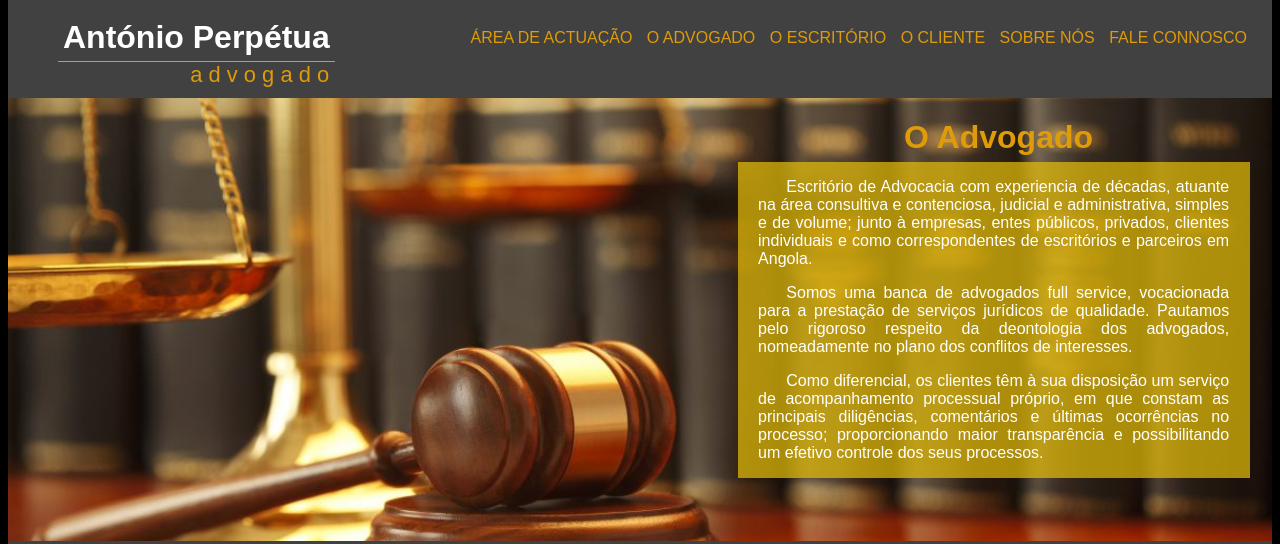
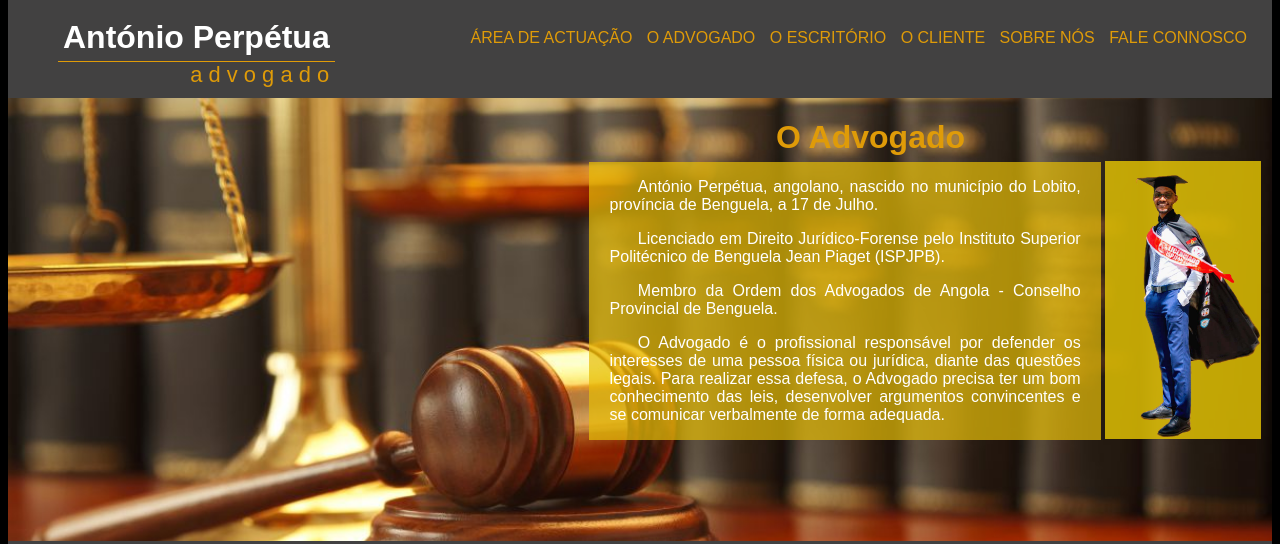
Before and after one commit to aperpetua/antonioperpetua-advogado, a plain HTML site: page textos/advogado.html in a window 1280 px wide. Shown: the top 544 px of the page. Drawn offline with Linux system fonts and the light colour scheme.

Commit message:
actualização o advogado

```diff
--- a/css/interface.css
+++ b/css/interface.css
@@ -58,6 +58,7 @@ ul#_menu li, a{
 li.menu a:hover{
     background-color: rgba(255, 255, 255, 1);
     color: #df9b08;
+    transition: 0.5s;
 }
 
 /*Menu Suspenso*/
--- a/css/todos.css
+++ b/css/todos.css
@@ -1,13 +1,28 @@
-section#texto{
+section#texto, #textoadvo{
     position: absolute;
-    background-color: rgba(231, 191, 9, 0.705);
+    background-color: rgba(231, 190, 8, 0.706);
     width: 40%;
     margin-left: 57%;
     margin-top: 5%;
 }
-h1#escri, h1#advog{
+#textoadvo{
+    width: 40%;
+    margin-left: 45.4%;
+    margin-top: 5%;
+}
+span img{
+    height: 55.6%;
+    margin-left: 86.8%;
+    margin-top: 5%;
+}
+h1#escri{
     position: absolute;
     margin-left: 70%;
+    color: #df9b08;
+}
+h1#advog{
+    position: absolute;
+    margin-left: 60%;
     color: #df9b08;
 }
 h1#escri2{
@@ -44,7 +59,7 @@ div#p{
     margin-left: 15%;
     color: #fff;
 }
-section#texto p{
+section#texto p, #textoadvo p{
     color: #fff;
     padding: 0% 4% 0% 4%;
     text-indent: 6%;
--- a/textos/advogado.html
+++ b/textos/advogado.html
@@ -38,11 +38,15 @@
 
     <div id="img_fundo">
         <h1 id="advog">O Advogado</h1>
-        <section id="texto">
-            <p>Escritório de Advocacia com experiencia de décadas, atuante na área consultiva e contenciosa, judicial e administrativa, simples e de volume; junto à empresas, entes públicos, privados, clientes individuais e como correspondentes de escritórios e parceiros em Angola.</p>
-            <p>Somos uma banca de advogados full service, vocacionada para a prestação de serviços jurídicos de qualidade. Pautamos pelo rigoroso respeito da deontologia dos advogados, nomeadamente no plano dos conflitos de interesses.</p>
-            <p>Como diferencial, os clientes têm à sua disposição um serviço de acompanhamento processual próprio, em que constam as principais diligências, comentários e últimas ocorrências no processo; proporcionando maior transparência e possibilitando um efetivo controle dos seus processos.</p>
+        <section id="textoadvo">
+            <p>António Perpétua, angolano, nascido no município do Lobito, província de Benguela, a 17 de Julho.</p>
+            <p>Licenciado em Direito Jurídico-Forense pelo Instituto Superior Politécnico de Benguela Jean Piaget (ISPJPB).</p>
+            <p>Membro da Ordem dos Advogados de Angola - Conselho Provincial de Benguela.</p>
+            <p>O Advogado é o profissional responsável por defender os interesses de uma pessoa física ou jurídica, diante das questões legais. Para realizar essa defesa, o Advogado precisa ter um bom conhecimento das leis, desenvolver argumentos convincentes e se comunicar verbalmente de forma adequada.</p>
         </section>
+        <span>
+            <img src="../img/advogado.png" alt="advogado">
+        </span>
     </div>
 
 </body>
```
Also changed, not shown: img/advogado.gif (added), img/advogado.jpg (added), img/advogado.png (added).
